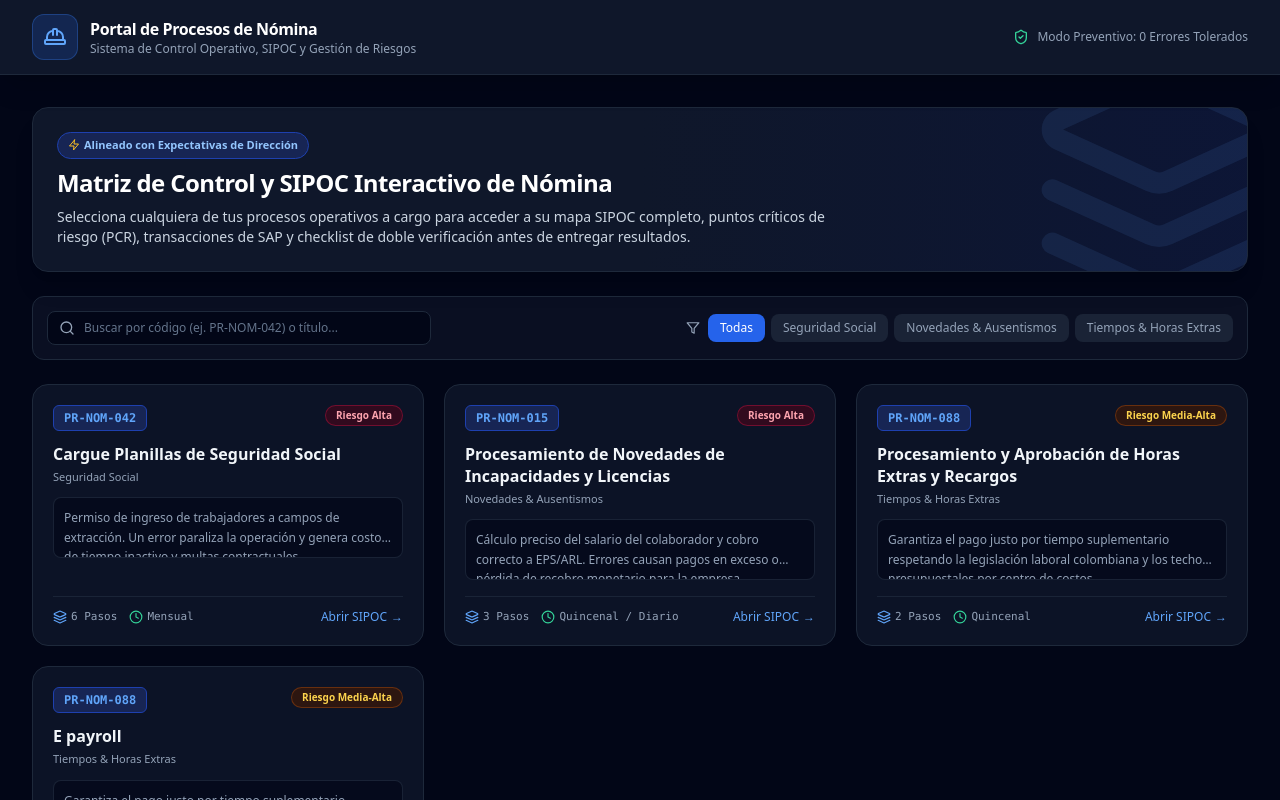
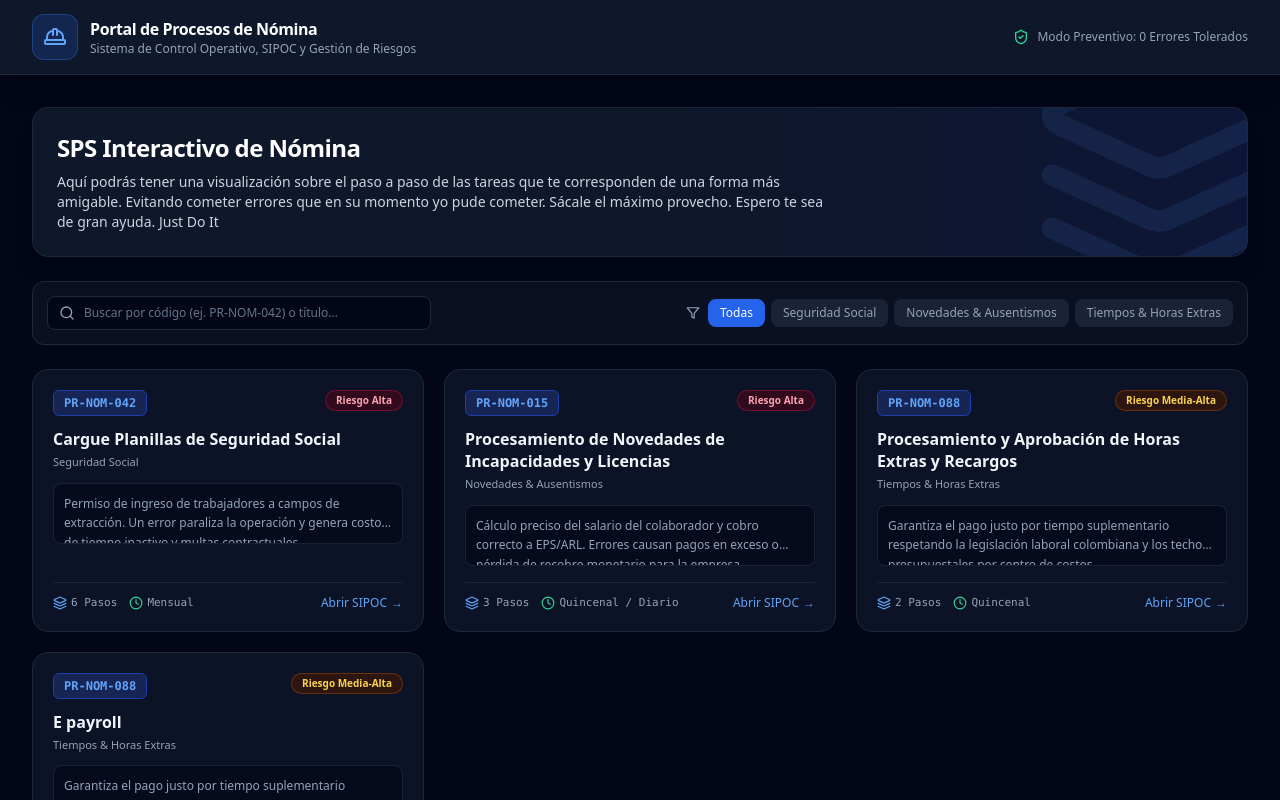
Before and after one commit to Nikol-GG/SPS-INTERACTIVO, a React (Vite) app: page / in a window 1280 px wide. Shown: the top 800 px of the page. Built offline with nearby package versions, Linux system fonts and the light colour scheme.

Commit message:
Update App.jsx

```diff
--- a/src/App.jsx
+++ b/src/App.jsx
@@ -490,15 +490,11 @@ export default function App() {
               <Layers className="w-64 h-64" />
             </div>
             <div className="relative z-10 max-w-3xl space-y-2">
-              <span className="px-2.5 py-1 text-[11px] font-semibold bg-blue-950 text-blue-300 border border-blue-800 rounded-full inline-flex items-center space-x-1">
-                <Zap className="w-3 h-3 text-amber-400" />
-                <span>Alineado con Expectativas de Dirección</span>
-              </span>
               <h2 className="text-xl sm:text-2xl font-bold text-white tracking-tight">
-                Matriz de Control y SIPOC Interactivo de Nómina
+                SPS Interactivo de Nómina
               </h2>
               <p className="text-xs sm:text-sm text-slate-300 leading-relaxed">
-                Selecciona cualquiera de tus procesos operativos a cargo para acceder a su mapa SIPOC completo, puntos críticos de riesgo (PCR), transacciones de SAP y checklist de doble verificación antes de entregar resultados.
+                Aquí podrás tener una visualización sobre el paso a paso de las tareas que te corresponden de una forma más amigable. Evitando cometer errores que en su momento yo pude cometer. Sácale el máximo provecho. Espero te sea de gran ayuda. Just Do It
               </p>
             </div>
           </div>
```
